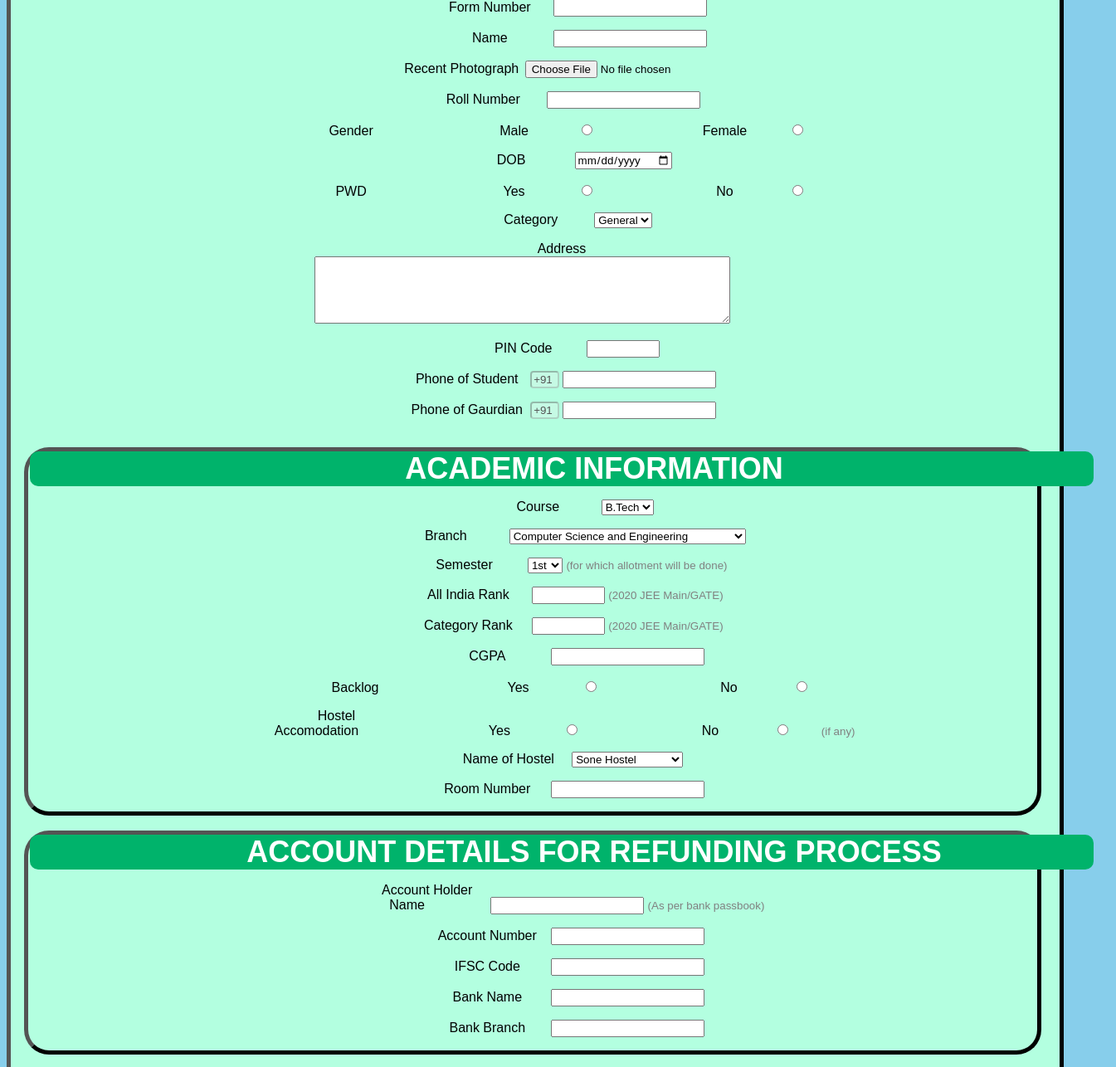
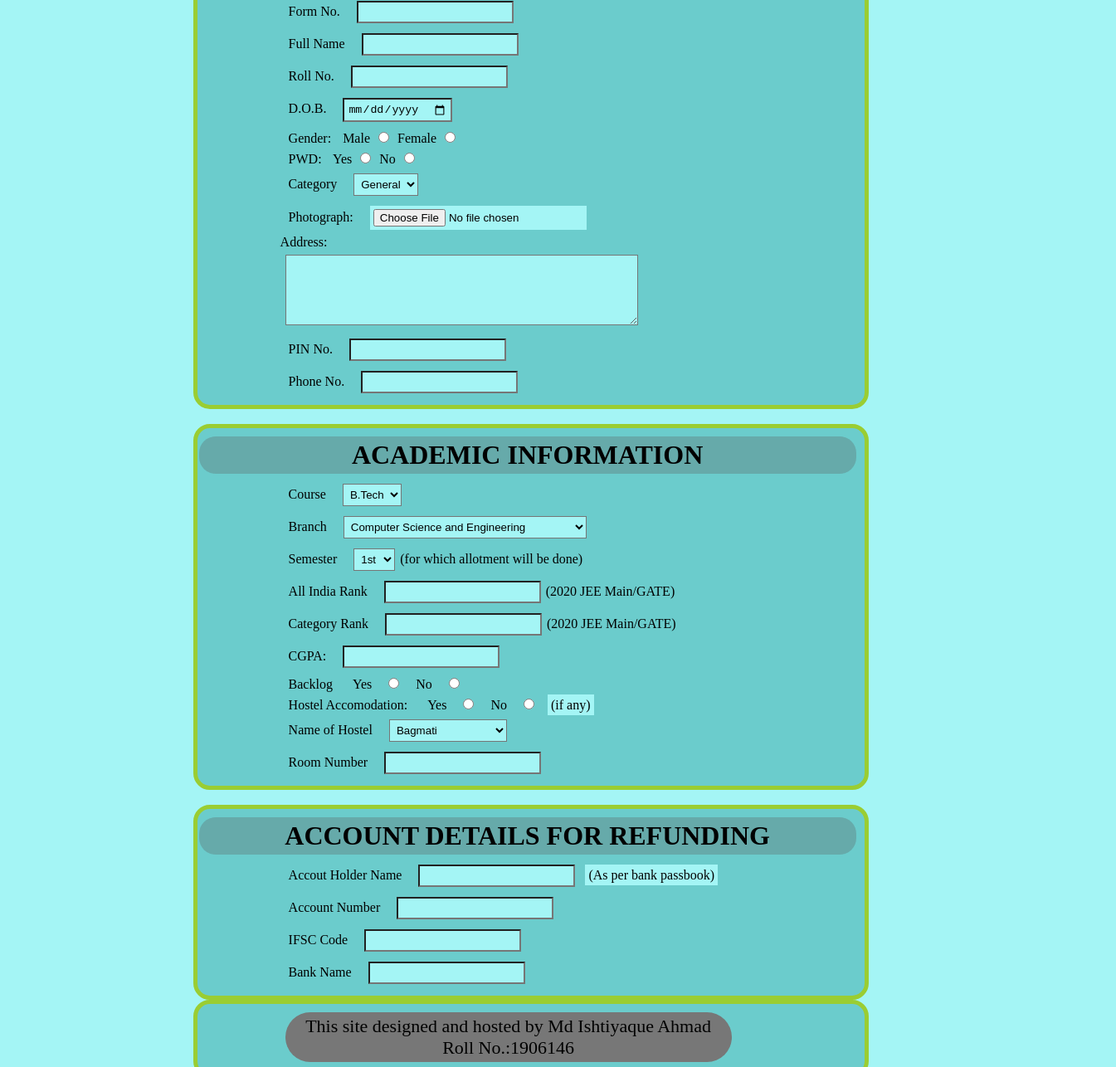
Before and after one commit to mAishtiyaque/MyRepo, a plain HTML site: page index.html in a window 1280 px wide. Shown: the part 272-1558 px from the top of the page at 83% size, 1345 px wide, since content can reach past the window. Drawn offline with Linux system fonts and the light colour scheme.

Commit message:
Update index.html
ASDFGHJKL

```diff
--- a/index.html
+++ b/index.html
@@ -3,196 +3,97 @@
 <head>
     <meta charset="UTF-8">
     <meta name="viewport" content="width=device-width, initial-scale=1.0">
-    <title> Registration Form</title>
-
+    <title>WELCOME to NITP</title>
     <style>
-	*{font-family: sans-serif;
+        *{margin: 6px;
+            padding: 4px;
+            background-color: #a4f5f5;
+        }
+        input{
 
         }
-
-
-       .box{   background: linear-gradient(to right, white, #acc6e4, blue);  }
-
-       .field{
-            margin: 2vh;
-            margin-right: 4vh;
+        div{width: 700px;
+            border:5px solid yellowgreen;
+            padding-left: 8%;
+            padding-bottom: 8px;
+            overflow: auto;
+            align-self: center;
+            margin: auto;
+            overflow: auto;
+            border-radius: 20px;
+            background-color: #6bcccc;
         }
-
-			body{
-	color:black;
-	font-family:"Comic Sans MS",cursive,sans-serif;
-  	background-color:skyblue;
-	text-align: center;
-	text-indent: 3em;
+        label{
+            background-color:#6bcccc ;
         }
-
-
-		.myDiv  {
-  border: 5px outset black;
-  background-color:#b3ffe0;
-  width:100%;
-  border-radius: 30px;
+        .sp{
             text-align: center;
         }
-
-        .suggest{
-            color: grey;
-            font-size: smaller;
+        hr{padding: 1px;
+        border:none;
+        margin-top: -15px;
+        margin-bottom: 18px;
+        margin-left: -10px;
+        margin-right: -10px;
+            background-color:#2fdf78;
         }
-       . fieldset{   margin: 2vh; 	   }
-        label{
-            width: 12em;
-            display:inline-block;
+        .hg{
+            background-color: #66aaaa;
+            border-radius: 20px;
         }
-        legend{
-            font-weight: bold;
-
-        }
-        input[disabled]{
-                border-radius: 4px;
-        }
-        input::-webkit-inner-spin-button, input::-webkit-outer-spin-button {
-            -webkit-appearance: none;
-            margin: 0;
-        }
-        input[type=number]{
-            -moz-appearance: textfield;
-        }
-        input[type=radio]{
-            margin-right: 3%;
-        }
-
-		h2{
-	color:#0d0d0d;
-	background-color: wheat;
-	width:100%;
-	margin: auto;
-	padding-right: 70px;
-	border-radius: 10px ;
-	font-size:42px;
-}
-
-		.p2{
-	background-color:#ff1a1a;
-
-	border:5px black solid;
-	width:60%;
-	text-align: center;
-	margin: auto;
-	border-radius: 50px;
-	text-indent: 3em;
-}
-
-h3{
-	color:white;
-	background-color:#00b36b;
-	width:100%;
-	margin: auto;
-	padding-right: 20px;
-	padding-left: 50px;
-	border-radius: 10px;
-	font-size:36px;
-}
-
-
     </style>
 </head>
-<body style="background-color:skyblue">
+<body>
+ <span class="sp">
+      <u><h1>National Institute of Technology, Patna</h2>
+       <p>Welcome to the NIT PATNA</p>
+       <h1>Registration Entry Form</h1></u>
+</span>
 <hr>
-<h1 style="color:blue ; font-size:72;" >
- National Institute of Technology , Patna
- </h1>
-
-<hr>
-
-<p  align="center" style="color:red" >Welcome to the NIT PATNA</p>
-    <h2 style="text-align:center">Resistration form</h2><br>
-    <div class="myDiv">
-        <legend style="font-size:36;"><h3>BASIC DETAILS   </h3></legend>
-
-       <div class="field ">
-            <label for="formNum">Form Number</label>
-            <input type="text" name="formNum"  id="">
-        </div>
-        <div class="field">
-            <label for="name">Name</label>
-            <input type="text" name="formNum" id="">
-        </div>
-
-		<div class="field">
-		<label for="Photograph">Recent Photograph</label>
-<input type="file" id="Photograph" name="photograph">
-        <div class="field">
-            <label for="rollNum">Roll Number</label>
-            <input type="text" name="rollmNum" id="">
-        </div>
-        <div class="field">
-            <label for="gender">Gender</label>
-            <span>
-                <label for="male_gender" class="autoWidth">Male</label>
-                <input type="radio" name="gender_r" id="male_gender">
-                <label for="female_gender" class="autoWidth">Female</label>
-                <input type="radio" name="gender_r" id="female_gender">
-            </span>
-        </div>
-        <div class="field">
-            <label for="dob">DOB</label>
-            <input type="date" name="" id="dob">
-        </div>
-        <div class="field">
-            <label for="pwd">PWD</label>
-            <span>
-                <label for="yes_pwd" class="autoWidth">Yes</label>
-                <input type="radio" name="pwd_r" id="yes_pwd">
-                <label for="no_pwd" class="autoWidth">No</label>
-                <input type="radio" name="pwd_r" id="no_pwd">
-            </span>
-        </div>
-        <div class="field">
+    <div>
+        <h1 class="hg" align="center" style="margin-left:-14%;">BASIC DETAILS</h1>
+        <label for="form1">Form No.</label>
+        <input type="text" name="form1"><br>
+        <label for="Name">Full Name</label>
+        <input type="text" name="Name"><br>
+        <label for="roll">Roll No.</label>
+        <input type="text" name="roll"><br>
+        <label for="dob">D.O.B.</label>
+        <input type="date" name="dob"><br>
+        <label for="gen">Gender:</label>
+        Male
+        <input type="radio" name="gen">
+        Female
+        <input type="radio" name="gen"><br>
+        <label for="pwd">PWD:</label>
+        Yes
+        <input type="radio" name="pwd">
+        No
+        <input type="radio" name="pwd"><br>
         <label for="category">Category</label>
             <select name="" id="category">
                 <option value="gen">General</option>
                 <option value="obc">OBC</option>
                 <option value="sc">SC</option>
                 <option value="st">ST</option>
-            </select>
-        </div>
-        <div class="field">
-            <label for="address">Address</label>
-            <br>
-            <textarea name="" id="address" cols="60" rows="5"></textarea>
-        </div>
-        <div class="field">
-            <label for="pin_code">PIN Code</label>
-            <input type="number" name="" id="pin_code" min="100001" max="999999" style="width: 6em;">
-        </div>
-        <div class="field">
-            <label for="cand_num">Phone of Student</label>
-            <span>
-                <input type="text" name="" id="" value="+91" style="width: 2em;" disabled>
-                <input type="number" name="" id="cand_num" max="9999999999">
-            </span>
-        </div>
-        <div class="field">
-            <label for="gaurd_num">Phone of Gaurdian</label>
-            <span>
-                <input type="text" name="" id="" value="+91" style="width: 2em;" disabled>
-                <input type="number" name="" id="gaurd_num" max="9999999999">
-            </span>
-        </div>
-    </fieldset>
-	<br>
-    <div class="myDiv">
-        <legend><h3>ACADEMIC INFORMATION</h3></legend>
-        <div class="field">
+            </select><br>
+        <label for="pic">Photograph:</label>
+        <input type="file"><br>
+        Address: <br>
+        <textarea name="add" id="address" cols="50" rows="5"></textarea><br>
+        <label for="pin">PIN No.</label>
+        <input type="text"><br>
+        <label for="phone">Phone No.</label>
+        <input type="text">
+    </div><br>
+    <div>
+        <h1 class="hg" align="center" style="margin-left:-14%;">ACADEMIC INFORMATION</h1>
         <label for="course">Course</label>
         <select name="" id="course">
             <option value="btech">B.Tech</option>
             <option value="barch">B.Arch</option>
             <option value="IMSC">IMSC</option>
-            </select>
-        </div>
-        <div class="field">
+        </select><br>
         <label for="branch">Branch</label>
 
 
@@ -205,119 +106,64 @@ h3{
 				<option value="CIVIL">Civil Engineering</option>
 				<option value="CE">Chemical Engineering</option>
 				<option value="IMSC">Integrated MSC</option>
-            </select>
-
-
-
-        </div>
-        <div class="field">
+            </select><br>
             <label for="sem">Semester</label>
             <select name="" id="sem">
                 <option value="1_sem">1st</option>
                 <option value="3_sem">3rd</option>
                 <option value="5_sem">5th</option>
                 <option value="7_sem">7th</option>
-            </select>
-            <span class="suggest"> (for which allotment will be done)</span>
-        </div>
-        <div class="field">
-            <label for="air">All India Rank</label>
-            <input type="number" name="" id="air" style="width: 6em;">
-            <span class="suggest">(2020 JEE Main/GATE)</span>
-        </div>
-        <div class="field">
-            <label for="cir">Category Rank</label>
-            <input type="number" name="" id="cir" style="width: 6em;">
-            <span class="suggest">(2020 JEE Main/GATE)</span>
-        </div>
-        <div class="field">
-            <label for="cgpa">CGPA</label>
-            <input type="number" name="" id="cgpa">
-        </div>
-        <div class="field">
+            </select>(for which allotment will be done)
+            <br>
+        <label for="form1">All India Rank</label>
+        <input type="text" name="form1">(2020 JEE Main/GATE)<br>
+        <label for="Name">Category Rank </label>
+        <input type="text" name="Name">(2020 JEE Main/GATE)<br>
+            <label for="cgpa">CGPA:</label>
+            <input type="number" name="" id="cgpa"><br>
             <label for="backlog">Backlog</label>
-            <span>
+
                 <label for="y_backlog" class="autoWidth">Yes</label>
                 <input type="radio" name="backlog" id="y_backlog">
                 <label for="n_backlog" class="autoWidth">No</label>
-                <input type="radio" name="backlog" id="n_backlog">
-            </span>
-        </div>
-        <div class="field">
-            <label for="hostel">Hostel Accomodation</label>
-            <span>
+                <input type="radio" name="backlog" id="n_backlog"><br>
+            <label for="hostel">Hostel Accomodation:</label>
                 <label for="y_hostel" class="autoWidth">Yes</label>
                 <input type="radio" name="hostel" id="y_hostel">
                 <label for="n_hostel" class="autoWidth">No</label>
                 <input type="radio" name="hostel" id="n_hostel">
-                <span class="suggest">(if any)</span>
-            </span>
-        </div>
-        <div class="field" id="name_hostel">
+                <span class="suggest">(if any)</span><br>
             <label for="hostel_name">Name of Hostel</label>
-
-
 			<select name="" id="Hostel">
+                <option value="Bagmati">Bagmati</option>
 			    <option value="Sone">Sone Hostel</option>
                 <option value="Ganga">Ganga Hostel</option>
-                <option val+ ue="Brahmputra"> Brahmputra Hostel</option>
+                <option value="Brahmputra"> Brahmputra Hostel</option>
 
                 <option value="Kosi">Kosi Hostel</option>
-            </select>
-
-
-
-          <!--  <input type="text" name="" id="hostel_name">    -->
+            </select><br>
+            <label for="hostel_room">Room Number</label>
+            <input type="Number" name="" id="hostel_room">
+    </div><br>
+    <div>
+        <h1 class="hg" align="center" style="margin-left:-14%;">ACCOUNT DETAILS FOR REFUNDING</h1>
+        <label for="form1">Accout Holder Name</label>
+        <input type="text" name="form1"><span>(As per bank passbook)</span><br>
+        <label for="Name">Account Number</label>
+        <input type="text" name="Name"><br>
+        <label for="roll">IFSC Code</label>
+        <input type="text" name="roll"><br>
+        <label for="roll">Bank Name</label>
+        <input type="text" name="roll"><br>
     </div>
-        <div class="field" id="room_hostel">
-            <label for="hostel_room">Room Number</label>
-            <input type="text" name="" id="hostel_room">
+<div >
+   <p style="font-size:22px; width:530px; text-align: center; background-color: #777777;border-radius: 30px;">
+    This site designed and hosted
+    by
+     Md Ishtiyaque Ahmad <br>
+    Roll No.:1906146
+   </p>
 </div>
-    </div>
-	<br>
-
-    <div class="myDiv">
-        <legend><h3>ACCOUNT DETAILS FOR REFUNDING PROCESS</h3></legend>
-        <div class="field">
-            <label for="acc_holder">Account Holder Name</label>
-            <input type="text" name="" id="acc_holder">
-            <span class="suggest"> (As per bank passbook) </span>
-        </div>
-        <div class="field">
-            <label for="acc_num">Account Number</label>
-            <input type="number" name="" id="acc_num">
-        </div>
-        <div class="field">
-            <label for="ifsc">IFSC Code</label>
-            <input type="number" name="" id="ifsc">
-        </div>
-        <div class="field">
-            <label for="bank_name">Bank Name</label>
-            <input type="text" name="" id="bank_name">
-        </div>
-        <div class="field">
-            <label for="bank_branch">Bank Branch</label>
-            <input type="text" name="" id="bank_branch">
-        </div>
-    </div><br>
-	 <div class="myDiv">
-	<div class="field">
-	<legend ><h4 style="-size:72">Declaration By the Student</h4></legend>
-	<br>
-
-	<p class="p2"><br>
-	<input type="checkbox">
-	I do hereby declare that the details furnished above are true and correct to the best of my knowledge.<br>
-
-
-
-	<br><input type="checkbox">Check here to indicate that you have read and agree to the
-<a href="https://api.whatsapp.com/send?phone=917999509642&text=&source=&data=&app_absent=" target="_blank">	terms and conditions</a> of institution.<br><br></p>
-<br>
-	<input type="submit" value="Submit and Continue">
-	</div>
-	</div>
-	<br><br>
-<p style= "color:blue;"> Roll no. 1906146 | NIT Patna | HELP </p>
+<div align="center"><input type="submit" name="SUBMIT"></div>
 </body>
 </html>
```
Lines whose indentation alone changed are shown as unchanged.
